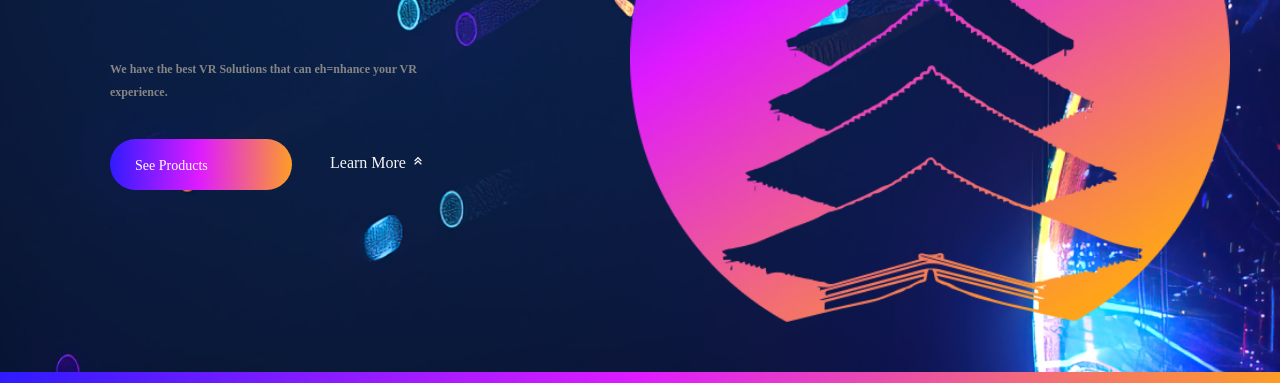
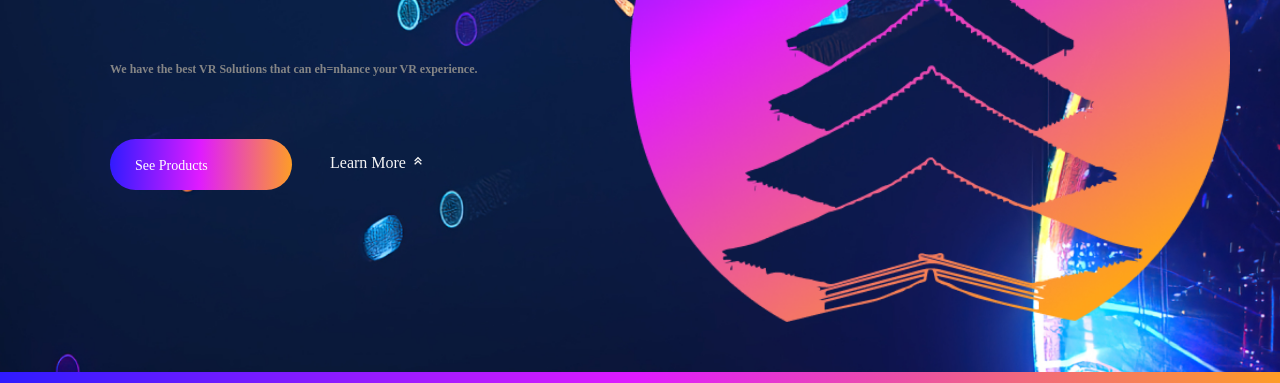
Before and after one commit to Gulverda/VR-Full-Responsive-Web, a plain HTML site: page index.html in a window 1280 px wide. Shown: the part 417-800 px from the top of the page. Drawn offline with nearby package versions, Linux system fonts and the light colour scheme; a web font is replaced by a local one.

Commit message:
Update style.css

```diff
--- a/style.css
+++ b/style.css
@@ -80,7 +80,7 @@ a{
     font-size: 8px;
     line-height: 23px;
     color: #858585;
-    width: 358px;
+    width: auto;
     height: 46px;
     margin-left: 110px;
     margin-top: -200px;
```
